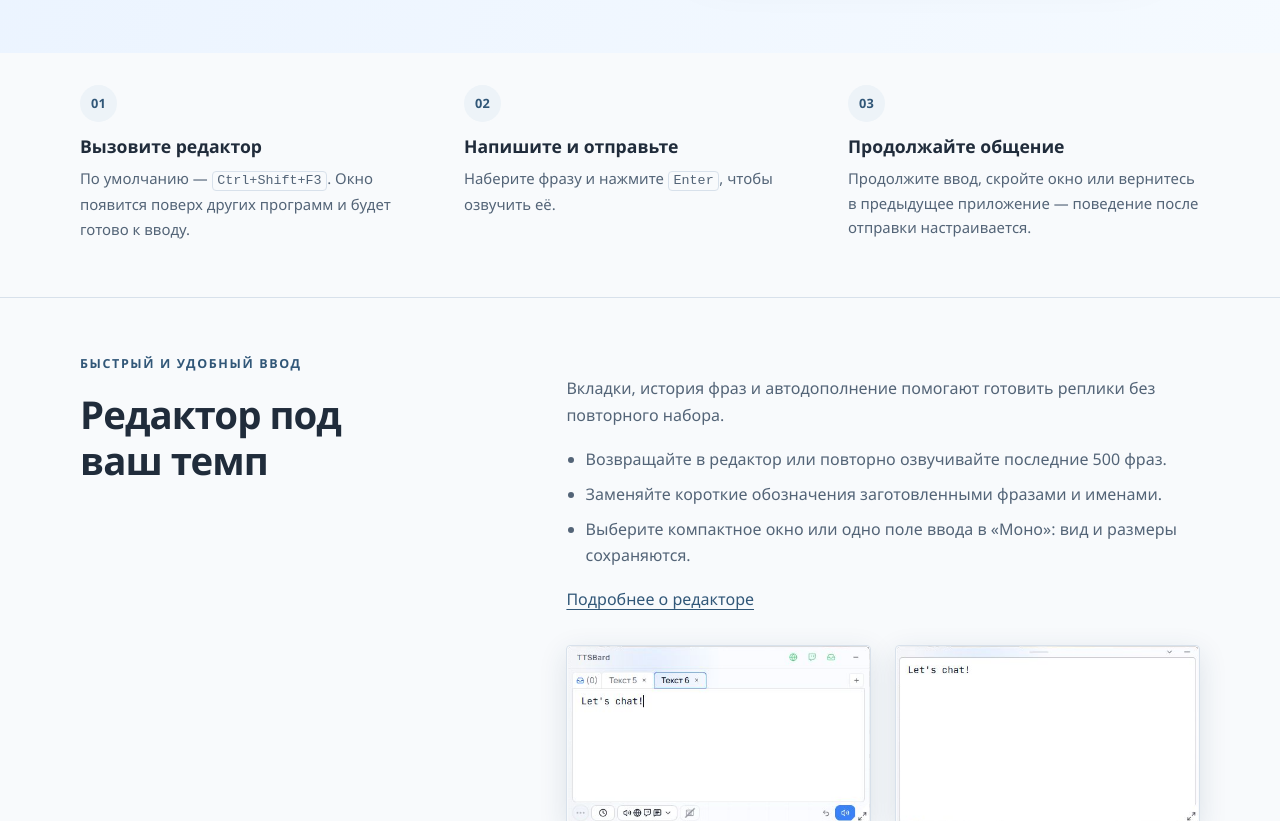
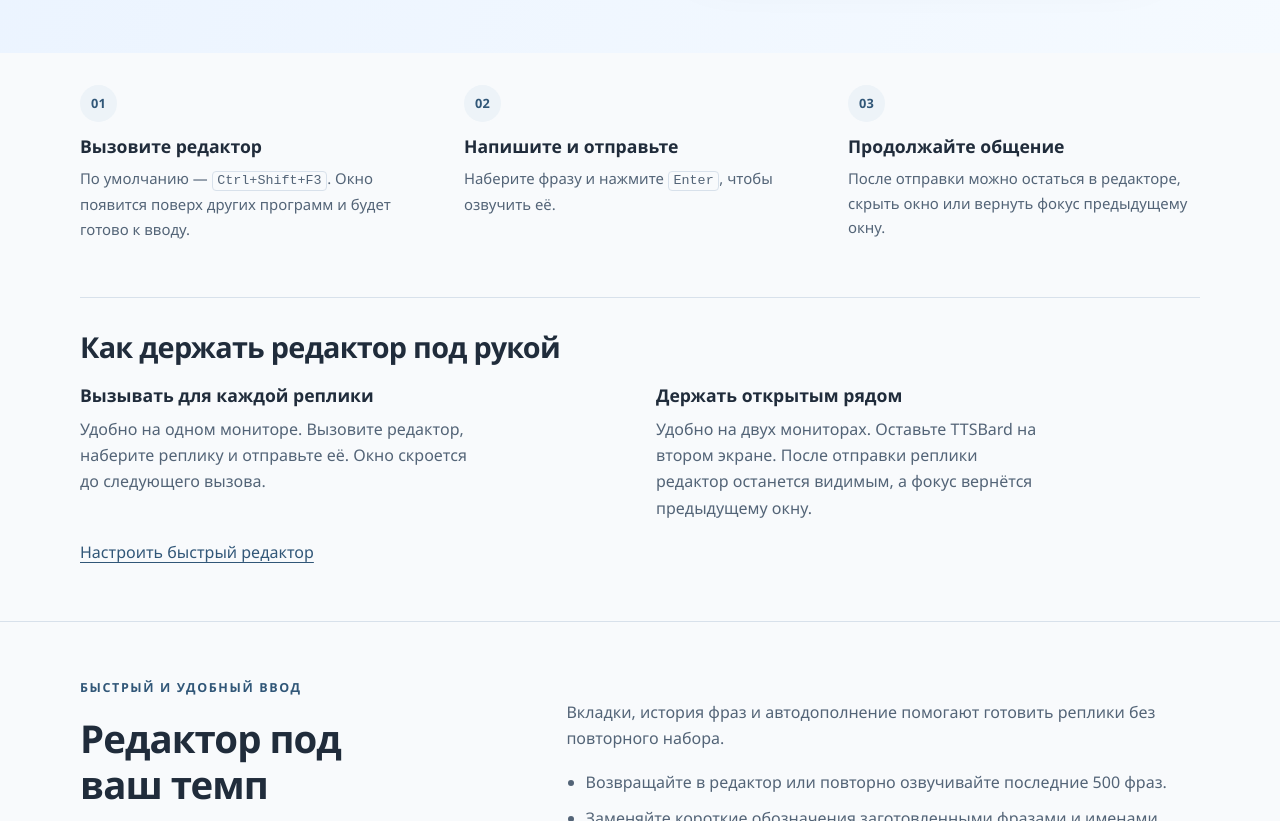
Before and after one commit to ttsbard/ttsbard.github.io, a plain HTML site: page site/ru/index.html in a window 1280 px wide. Shown: the part 551-1372 px from the top of the page. Drawn offline with Linux system fonts and the light colour scheme.

Commit message:
Show quick editor scenarios on the landing pages

```diff
--- a/site/assets/styles.css
+++ b/site/assets/styles.css
@@ -93,6 +93,10 @@ figcaption { margin-top: .85rem; font-size: .82rem; color: var(--muted); }
 .steps li::before { content: "0" counter(step); display: inline-grid; place-items: center; width: 2.3rem; height: 2.3rem; border-radius: 50%; background: var(--soft); font-size: .8rem; font-weight: 650; color: var(--accent); margin-bottom: .85rem; }
 .steps h3 { margin-bottom: .6rem; }
 .steps p { color: var(--muted); font-size: .93rem; }
+.quick-editor { padding-block: 2rem 3.5rem; border-top: 1px solid var(--line); }
+.quick-editor h2 { font-size: clamp(1.4rem, 3vw, 1.8rem); }
+.quick-editor-options { display: grid; grid-template-columns: repeat(2, minmax(0, 1fr)); gap: 2rem; margin-top: 1.25rem; }
+.quick-editor-options p { max-width: 43ch; margin-top: .6rem; color: var(--muted); }
 .section { padding-block: 3.5rem; border-top: 1px solid var(--line); }
 #voices, #sources { background: var(--surface); }
 .section-copy > p { margin-top: 1.3rem; color: var(--muted); }
@@ -139,6 +143,7 @@ kbd { padding: .1em .35em; border: 1px solid var(--line); border-radius: 4px; fo
   nav a { font-size: .85rem; }
   .language-link { padding-left: .8rem; margin-left: auto; }
   .steps { grid-template-columns: 1fr; gap: 1.5rem; }
+  .quick-editor-options { grid-template-columns: 1fr; gap: 1.25rem; }
   .screen-placeholder { min-height: 210px; padding: 1.5rem; }
   .actions { align-items: stretch; }
   .button { flex: 1 1 auto; }
--- a/site/ru/index.html
+++ b/site/ru/index.html
@@ -18,7 +18,7 @@
   <meta property="og:url" content="https://ttsbard.github.io/ru/">
   <meta name="theme-color" content="#315778">
   <link rel="icon" type="image/png" href="../assets/favicon.png">
-  <link rel="stylesheet" href="../assets/styles.css?v=13">
+  <link rel="stylesheet" href="../assets/styles.css?v=14">
 </head>
 <body>
   <a class="skip-link" href="#main">Перейти к содержимому</a>
@@ -40,7 +40,19 @@
       <p class="lead">Откройте редактор горячей клавишей, наберите фразу и нажмите Enter.</p><div class="actions"><a class="button primary" href="https://github.com/ttsbard/TTSBard/releases/latest">Скачать для Windows</a><a class="button" href="quick-start/">Первый запуск</a></div><p class="fine">Windows 10/11 · Открытый исходный код · Интерфейс RU/EN</p></div>
       <figure class="product-figure"><a href="../assets/captures/ru/editor.jpg?v=4"><img data-product-shot="editor" src="../assets/captures/ru/editor.jpg?v=4" width="802" height="632" alt="TTSBard 1.7.0 на русском: редактор с фразой «Давайте пообщаемся!», вкладками и направлениями отправки"></a><figcaption>Главное окно TTSBard с редактором, вкладками и выбором направления отправки.</figcaption></figure>
     </div></section>
-    <section class="workflow wrap" aria-label="Базовый сценарий"><ol class="steps"><li><h3>Вызовите редактор</h3><p>По умолчанию — <kbd>Ctrl+Shift+F3</kbd>. Окно появится поверх других программ и будет готово к вводу.</p></li><li><h3>Напишите и отправьте</h3><p>Наберите фразу и нажмите <kbd>Enter</kbd>, чтобы озвучить её.</p></li><li><h3>Продолжайте общение</h3><p>Продолжите ввод, скройте окно или вернитесь в предыдущее приложение — поведение после отправки настраивается.</p></li></ol></section>
+    <section class="workflow wrap" aria-label="Базовый сценарий"><ol class="steps">
+      <li><h3>Вызовите редактор</h3><p>По умолчанию — <kbd>Ctrl+Shift+F3</kbd>. Окно появится поверх других программ и будет готово к вводу.</p></li>
+      <li><h3>Напишите и отправьте</h3><p>Наберите фразу и нажмите <kbd>Enter</kbd>, чтобы озвучить её.</p></li>
+      <li><h3>Продолжайте общение</h3><p>После отправки можно остаться в редакторе, скрыть окно или вернуть фокус предыдущему окну.</p></li>
+    </ol></section>
+    <section id="quick-editor" class="quick-editor wrap" aria-labelledby="quick-editor-title">
+      <h2 id="quick-editor-title">Как держать редактор под рукой</h2>
+      <div class="quick-editor-options">
+        <div><h3>Вызывать для каждой реплики</h3><p>Удобно на одном мониторе. Вызовите редактор, наберите реплику и отправьте её. Окно скроется до следующего вызова.</p></div>
+        <div><h3>Держать открытым рядом</h3><p>Удобно на двух мониторах. Оставьте TTSBard на втором экране. После отправки реплики редактор останется видимым, а фокус вернётся предыдущему окну.</p></div>
+      </div>
+      <a class="text-link" href="https://github.com/ttsbard/TTSBard/blob/master/docs/ru/user/guide.md#общение-через-ttsbard-во-время-игры-и-работы">Настроить быстрый редактор</a>
+    </section>
     <section id="features" class="section" aria-labelledby="editor-title"><div class="wrap story-grid"><div class="story-heading"><p class="eyebrow">Быстрый и удобный ввод</p><h2 id="editor-title">Редактор под ваш темп</h2></div><div class="story-body section-copy">
       <p>Вкладки, история фраз и автодополнение помогают готовить реплики без повторного набора.</p><ul><li>Возвращайте в редактор или повторно озвучивайте последние 500 фраз.</li><li>Заменяйте короткие обозначения заготовленными фразами и именами.</li><li>Выберите компактное окно или одно поле ввода в «Моно»: вид и размеры сохраняются.</li></ul><a class="text-link" href="https://github.com/ttsbard/TTSBard/blob/master/docs/ru/user/editor.md">Подробнее о редакторе</a><div class="mode-gallery"><figure class="product-figure"><a href="../assets/captures/shared/compact.jpg?v=3"><img data-product-shot="compact" src="../assets/captures/shared/compact.jpg?v=3" width="513" height="302" alt="Компактный вид TTSBard: фраза Let’s chat!, вкладки и кнопки действий" loading="lazy"></a><figcaption>Компактный вид — вкладки и основные действия под рукой.</figcaption></figure><figure class="product-figure"><a href="../assets/captures/shared/mono.jpg?v=3"><img data-product-shot="mono" src="../assets/captures/shared/mono.jpg?v=3" width="513" height="302" alt="Режим «Моно» TTSBard: одно поле ввода с фразой Let’s chat!" loading="lazy"></a><figcaption>«Моно» — поле ввода и узкая полоса управления окном.</figcaption></figure></div></div></div></section>
     <section id="voices" class="section" aria-labelledby="voices-title"><div class="wrap">
```
Also changed, not shown: site/index.html (+14 -2 lines), site/quick-start/index.html (+1 -0 lines), site/ru/quick-start/index.html (+1 -0 lines).
